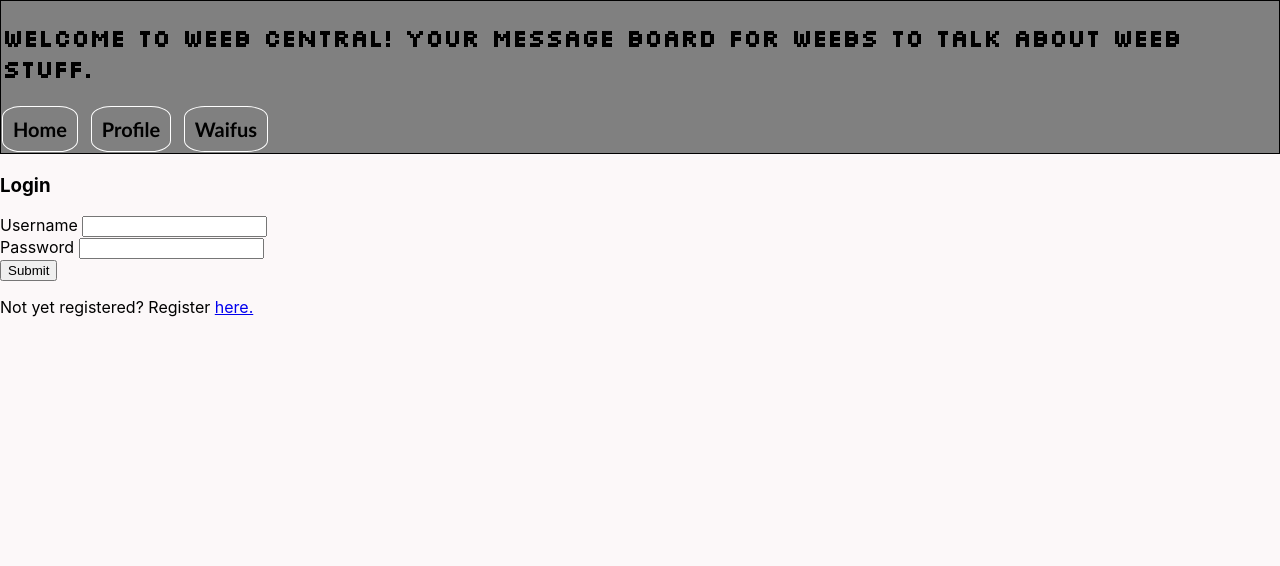
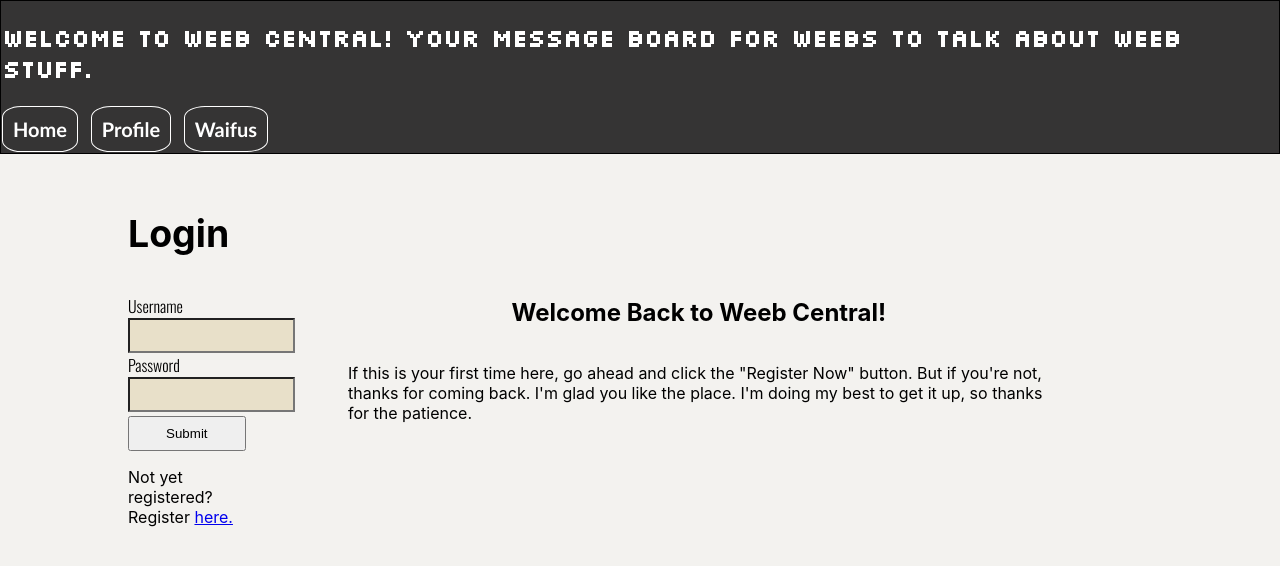
Before and after one commit to gclancy121/message-board-frontend, a React (Create React App) app: page /login in a window 1280 px wide. Shown: the top 566 px of the page. Built offline with nearby package versions, Linux system fonts and the light colour scheme.

Commit message:
updated the CSS for a few pages, I can only handle so much CSS in one day

```diff
--- a/src/App.js
+++ b/src/App.js
@@ -2,16 +2,23 @@ import React from 'react';
 
 import {Route, Routes} from 'react-router-dom';
 
+//PrivateRoutes
+import PrivateRoutes from './utils/PrivateRoutes';
+//Profile related routes
+import Profile from './components/auth/Profile';
+import AccountSettings from './components/auth/AccountSettings';
+//Waifu related routes
+import AllWaifus from './components/waifus/allWaifus';
+import AddWaifu from './components/waifus/addWaifu';
 
-import PrivateRoutes from './utils/PrivateRoutes';
+//Registration & Login
 import LoginForm from './components/auth/Login';
+import RegisterForm from './components/auth/Register';
+
+//Landing Pages & Header
 import SiteHeader from './components/SiteHeader';
 import LandingPage from './components/LandingPage';
-import RegisterForm from './components/auth/Register';
-import Profile from './components/auth/Profile';
-import AllWaifus from './components/waifus/allWaifus';
-import AccountSettings from './components/auth/AccountSettings';
-import AddWaifu from './components/waifus/addWaifu';
+import Concern from './components/non-user-actions/Concern';
 
 import './css/App.css'
 
@@ -26,6 +33,7 @@ const App = () => {
           <Route path='/' element={<LandingPage/>} />
           <Route path='/login' element={<LoginForm/>} />
           <Route path='/register' element={<RegisterForm/>} />
+          <Route path='/concerns' element={<Concern />} />
           <Route element={<PrivateRoutes />}>
             <Route element={<Profile />} path='/profile'/>
             <Route element={<AllWaifus />} path='/waifus' exact/>
--- a/src/components/LandingPage.js
+++ b/src/components/LandingPage.js
@@ -7,7 +7,7 @@ function LandingPage () {
     return (
     <div id="landing-container">
         <div className="welcome-text">
-            <h3>Welcome to Weeb Central!</h3>
+            <h2>Welcome to Weeb Central!</h2>
             <p>This is a message board, designed to let anime fans and weebs talk to each other.
                 It can be about your favorite anime, your favorite anime girl/boy, or really anything.
             </p>
@@ -18,23 +18,33 @@ function LandingPage () {
             <h3>Have a concern? Click on Asuna to file one!</h3>
         </div>
         <div className='images'>
-            <Link to='/login'><img id="sachi" src="https://pm1.narvii.com/6338/fdb283095a57ba85f53c7b54563adf7085ad94f8_hq.jpg" alt="sachi komine"/></Link>
-            <Link to='/register'><img id="holo" src="http://images6.fanpop.com/image/photos/33300000/Holo-333333333-spice-and-wolf-33338229-554-463.png" alt="holo the wise wolf"/></Link>
-            <Link to='/concerns'><img id="asuna" src="https://i.pinimg.com/736x/87/0c/ac/870cac7aecec860a908d6663dfa3e56f.jpg" alt="yuuki asuna"/></Link>
+            <Link to='/login'><img className='landing-picture' src="https://pm1.narvii.com/6338/fdb283095a57ba85f53c7b54563adf7085ad94f8_hq.jpg" alt="sachi komine"/></Link>
+            <Link to='/register'><img className='landing-picture' src="http://images6.fanpop.com/image/photos/33300000/Holo-333333333-spice-and-wolf-33338229-554-463.png" alt="holo the wise wolf"/></Link>
+            <Link to='/concerns'><img className='landing-picture' src="https://i.pinimg.com/736x/87/0c/ac/870cac7aecec860a908d6663dfa3e56f.jpg" alt="yuuki asuna"/></Link>
         </div>
         <div className='site-info'>
             <h2>So what kinds of things can you expect to do on this website?</h2>
-                <p>This website was designed to be a general message board. While you're here, you can talk about anything anime related - your favorite shows, your least favorite shows, or even vtubers, if you're in to those as well.
+                <p>This website was designed to be a general message board. While you're here, you can talk about anything anime related - your favorite shows, your least favorite shows, or even vtubers, if you're into those as well.
                 For now, this is an extremely boring landing page, because I haven't really decided on all of the functionalities yet. I know there will be a message board element, and there will also be an element that allows you to add waifus to the databse.
                 For now, enjoy what little there really is to do in this admittedly bare-bones app - Don't worry, I'm working on it! Check the changelog for more info.
                 </p>
         </div>
-        <div className="changelog">
+        <div className="changelog-title">
         <h2>Changelog:</h2>
             <h3>I'm unsure if websites really do this, but for now I'll do this as a way for myself to help keep track of what changes have been made. </h3>
             <h4>Most recent changes:</h4>
+        </div>
+        <div className='changelog'>
             <p>Version: Pre-Alpha</p>
-            Date: 8/30/30
+            Date: 8/31/22
+            <ul>
+                <li>Oh boy time to begin the CSS portion, wish me luck because I suck at it</li>
+                <li>Updated the landing page CSS updated so it doesn't suck as hard</li>
+                <li>Login and register CSS updated so it doesn't suck as hard</li>
+                <li>Added a cancel button to Account Settings so you can leave without updating</li>
+            </ul>
+            <p>Version: Pre-Alpha</p>
+            Date: 8/30/22
             <ul>
                 <li>Got the waifu section sorta working</li>
                 <li>Yeah not doing CSS today since a friend wants to see the site in all it's jank glory</li>
--- a/src/components/auth/AccountSettings.js
+++ b/src/components/auth/AccountSettings.js
@@ -1,4 +1,5 @@
 import React, {useState, useEffect} from 'react';
+import { useNavigate } from 'react-router-dom';
 import axios from 'axios';
 import URL from '../../utils/url';
 
@@ -14,6 +15,7 @@ function AccountSettings() {
 
     const [profile, setProfile] = useState(initialProfile);
     const [success, setSuccess] = useState(false);
+    const navigate = useNavigate();
 
     useEffect(() => {
         axios.get(`${URL}/users/${username}`).then(res => {
@@ -51,7 +53,9 @@ function AccountSettings() {
             return <></>
         }
     }
-
+    function cancel() {
+        navigate('/profile');
+    }
     return (
         <div className='settings-container'>
              <h1>Account Settings</h1>
@@ -76,6 +80,8 @@ function AccountSettings() {
                 </div>
                 <button>Submit Changes</button>
             </form>
+            <h2>Cancel Changes</h2>
+            <button onClick={cancel}>Cancel & Return</button>
         </div>
     )
 }
--- a/src/components/auth/Login.js
+++ b/src/components/auth/Login.js
@@ -2,6 +2,8 @@ import axios from 'axios';
 import React, {useState} from 'react';
 import {Link} from 'react-router-dom';
 import URL from '../../utils/url';
+
+import '../../css/auth/Login.css'
 
 const LoginForm = () => {
     const initialLoginForm = {
@@ -50,32 +52,42 @@ const LoginForm = () => {
     }
 
    return (
-    <div className="login">
-        <div className='message'>
+    <>
+        <div className='error'>
             <h2>{login.error}</h2>
             <LoggedInButton />
         </div>
+        <div className="login-container">
+            <div className="login">
                 <form onSubmit={onSubmit}>
                     <div className="header">
                         <h3>Login</h3>
                     </div>
                     <div className="form-group">
-                <label>Username </label>
-                <input type='text' name='username' value={login.username} onChange={handleChange}/>
+                        <label id='username-text'>Username </label>
+                        <input type='text' id='username-login' name='username' value={login.username} onChange={handleChange}/>
                     </div>
                     <div className="form-group">
                         <label>Password </label>
-                <input type='password' name='password' value={login.password} onChange={handleChange}/>
+                        <input type='password' id='password-login' name='password' value={login.password} onChange={handleChange}/>
                     </div>
                     <div className="submit">
-                <input type='submit' />
+                        <input type='submit' id='submit-button' />
                     </div>
-            <div className="form-group">
+                    <div className="register-link">
                         <p>Not yet registered? Register <Link to='/register'>here.</Link></p>
                     </div>
                 </form>
+            </div>
+            <div className="fluff">
+                <h2>Welcome Back to Weeb Central!</h2>
+                <p> If this is your first time here, go ahead and click the "Register Now" button.
+                    But if you're not, thanks for coming back. I'm glad you like the place. I'm doing my best to get it up, so thanks for the patience.
+                </p>
+            </div>
+        </div>
+    </>
 
-    </div>
    )
 }
 
--- a/src/components/auth/Profile.js
+++ b/src/components/auth/Profile.js
@@ -32,7 +32,7 @@ const Profile = () => {
     //replace hard coded posts when DB created
     return (
         <div className="container">
-            <div className='message'>
+            <div className='welcome-message'>
                 <h2>{message}</h2>
             </div>
             <div className='profile'>
--- a/src/components/auth/Register.js
+++ b/src/components/auth/Register.js
@@ -3,6 +3,7 @@ import {Link} from 'react-router-dom';
 import axios from 'axios';
 import URL from '../../utils/url';
 
+import '../../css/auth/Register.css';
 const RegisterForm = () => {
     const initialRegisterForm = {
         username: '',
@@ -46,31 +47,39 @@ const RegisterForm = () => {
     }
 
     return (
-        <div className="register">
+        <>
             <div className="message">
                 <h2>{register.message}</h2>
                 <LoginButton />
             </div>
+            <div className="register-container">
                 <form onSubmit={onSubmit}>
                     <div className='header'>
                         <h3>Register</h3>
                     </div>
                     <div className="form-group">
                         <label>Username </label>
-                    <input type='text' name='username' value={register.username} onChange={handleChange} />
+                        <input type='text' name='username' id='username-register' value={register.username} onChange={handleChange} />
                     </div>
                     <div className="form-group">
                         <label>Password </label>
-                    <input type='password' name='password' value={register.password} onChange={handleChange} />
+                        <input type='password' name='password' id='password-register' value={register.password} onChange={handleChange} />
                     </div>
                     <div className="submit">
-                    <input type='submit' />
+                        <input type='submit' id='submit-button' />
                     </div>
-                <div className="form-group">
+                    <div className="login-link">
                         <p>Already registered? Log in <Link to='/login'>here.</Link></p>
                     </div>
                 </form>
+                <div className="fluff">
+                    <h2>Welcome to Weeb Central!</h2>
+                    <p>I'm glad you decided to come and give us a visit. This site is very very janky right now - I know that. I'm working on it.
+                        But I'm only one person and I can only do so much in one day - I hope you enjoy my site regardless!
+                    </p>
                 </div>
+            </div>
+        </>
     )
 }
 
--- /dev/null
+++ b/src/components/non-user-actions/Concern.js
@@ -0,0 +1,11 @@
+import React from "react";
+
+function Concern() {
+    return (
+        <div>
+            Nothing here yet.
+        </div>
+    )
+}
+
+export default Concern;
--- a/src/css/App.css
+++ b/src/css/App.css
@@ -1,3 +1,3 @@
 body {
-    background-color: rgba(252, 247, 248, 0.753);
+    background-color: #F3F2EF
 }
--- a/src/css/LandingPage.css
+++ b/src/css/LandingPage.css
@@ -6,22 +6,15 @@
 }
 
 /* images */
-#sachi {
-    width: 250px;
-    height: 250px;
-    padding: 1%;
-}
-#holo {
-    width: 250px;
-    height: 250px;
-    padding: 1%;
-}
-#asuna{
+.landing-picture {
     width: 250px;
     height: 250px;
     padding: 1%;
 }
 .images {
+    /* border: 1px red solid; */
+    margin-left: 15%;
+    margin-right: 15%;
     display: flex;
     justify-content: space-evenly;
 }
@@ -30,12 +23,40 @@
 /* text */
 .welcome-text {
     text-align: center;
-    font-family: "Comic Sans MS"
+    font-family: 'Gill Sans', 'Gill Sans MT', Calibri, 'Trebuchet MS', sans-serif;
 }
 .login-info {
     display: flex;
     justify-content: space-evenly;
+    margin-left: 15%;
+    margin-right: 15%;
 }
 .copyright {
     font-size: 0.65rem;
 }
+.site-info {
+    display: flex;
+    justify-content: center;
+    flex-direction: column;
+    text-align: center;
+    margin-left: 10%;
+    margin-right: 10%;
+    border: 1px black solid;
+    background-color: white;
+}
+.changelog-title {
+    display: flex;
+    flex-direction: column;
+    margin-right: 10%;
+    margin-left: 10%;
+}
+.changelog {
+    display: flex;
+    height: 500px;
+    overflow-y: auto;
+    overflow-x: hidden;
+    flex-direction: column;
+    border: 3px black solid;
+    margin-right: 10%;
+    margin-left: 10%;
+}
--- a/src/css/SiteHeader.css
+++ b/src/css/SiteHeader.css
@@ -1,10 +1,10 @@
-@import url('https://fonts.googleapis.com/css2?family=Bebas+Neue&family=Silkscreen&display=swap');
 @import url('https://fonts.googleapis.com/css2?family=Bebas+Neue&family=Noto+Sans+JP:wght@100&family=Silkscreen&display=swap');
 
 
 .site-header {
     border: 1px solid black;
-    background-color: gray;
+    background-color: #353434;
+    color: white;
 }
 .header-text{
     font-family: "Silkscreen", 'Times New Roman', Times, serif;
@@ -18,7 +18,7 @@
     padding: 10px;
     font-family: 'Gill Sans', 'Gill Sans MT', Calibri, 'Trebuchet MS', sans-serif;
     font-size: 20px;
-    color: black;
+    color: white;
     text-decoration: none;
     border: 1px solid white;
     border-radius: 25%;
--- /dev/null
+++ b/src/css/auth/Login.css
@@ -0,0 +1,45 @@
+@import url('https://fonts.googleapis.com/css2?family=Oswald:wght@300&display=swap');
+
+.login-container {
+    display: flex;
+    justify-content: center;
+    margin-left: 10%;
+    margin-right: 10%;
+}
+.login {
+    display: flex;
+    justify-content: right;
+}
+input {
+    width: 125%;
+    padding: 8px;
+}
+.fluff {
+    display: flex;
+    flex-direction: column;
+    align-items: center;
+    justify-content: center;
+    margin-right: 10%;
+    margin-left: 10%;
+}
+.form-group #username-login {
+    background-color: #e8e0c9;
+}
+.form-group {
+  font-family: 'Oswald', sans-serif;
+}
+.form-group #password-login {
+    background-color: #e8e0c9;
+}
+.header {
+    font-size: 2rem;
+}
+.error {
+    margin-left: 10%;
+}
+.submit {
+    margin-top: 4%;
+}
+.submit #submit-button {
+    width: 100%;
+}
--- /dev/null
+++ b/src/css/auth/Register.css
@@ -0,0 +1,18 @@
+/* Check Login.css as well, also controls register CSS elements because I suck at CSS*/
+
+.register-container {
+    display: flex;
+    justify-content: center;
+    margin-left: 10%;
+    margin-right: 10%;
+    /* border: 1px solid red; */
+}
+.form-group #username-register {
+    background-color: #e8e0c9;
+}
+.form-group #password-register {
+    background-color: #e8e0c9;
+}
+.message {
+    margin-left: 10%;
+}
```
Lines whose indentation alone changed are shown as unchanged.
